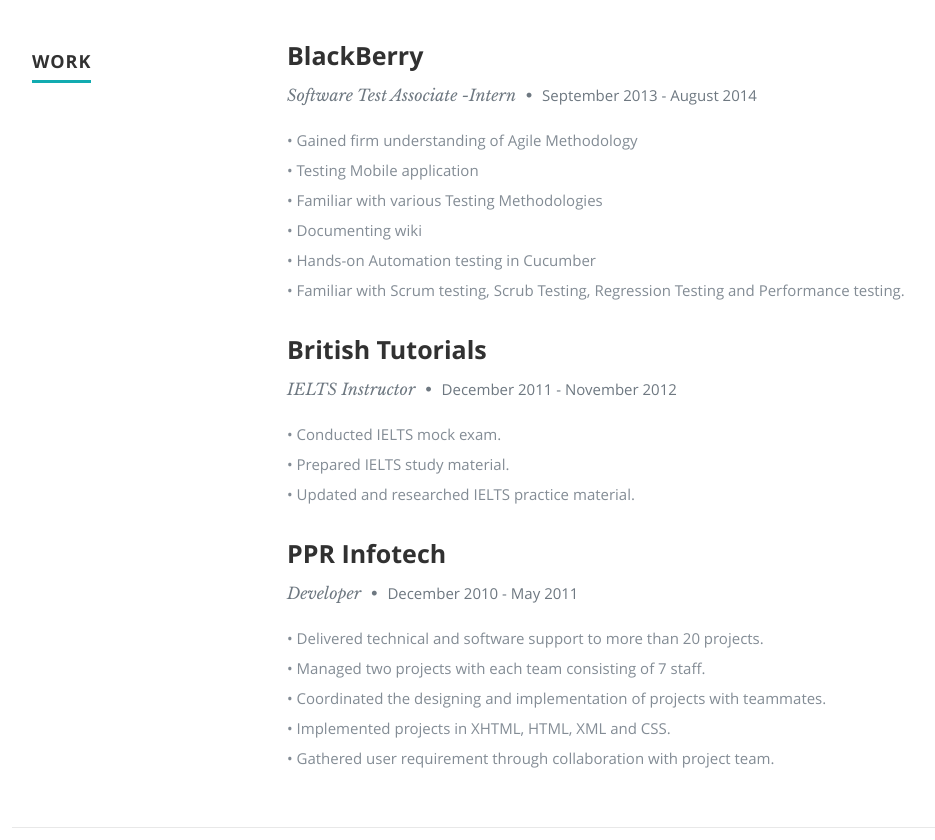
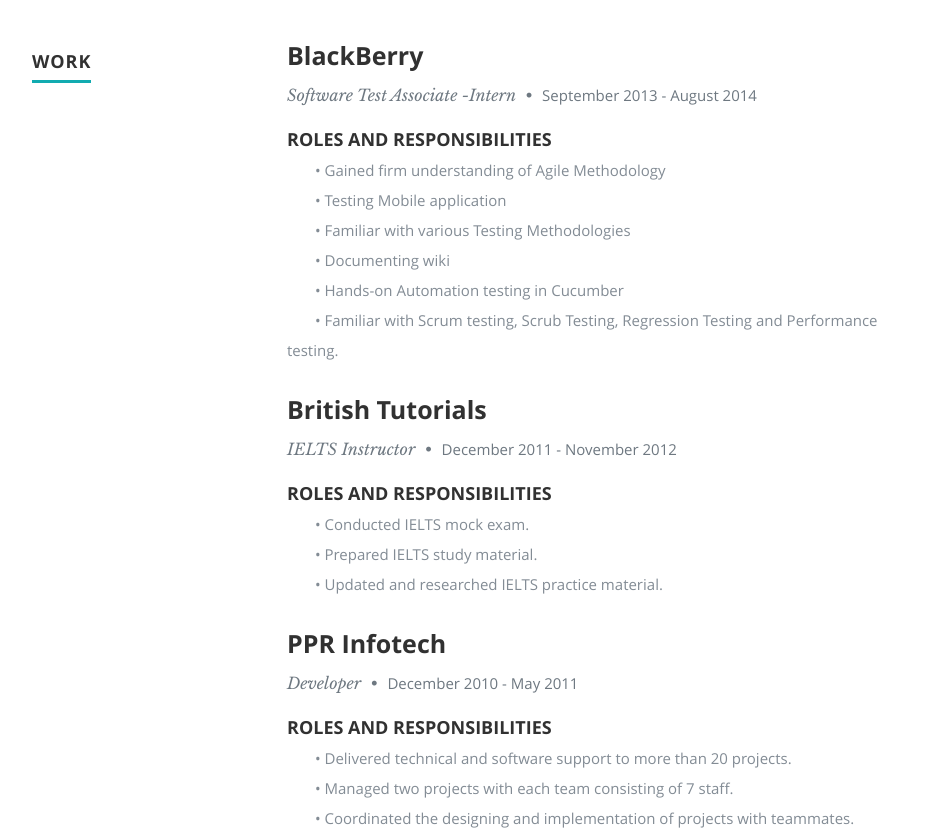
Before and after one commit to Deep1407/deep1407.github.io, a plain HTML site: page index.html in a window 1280 px wide. Shown: the part 1960-2800 px from the top of the page, without its empty margins (118-1053 px from the left). Drawn offline with nearby package versions, Linux system fonts and the light colour scheme.

Commit message:
Work Update

```diff
--- a/index.html
+++ b/index.html
@@ -57,8 +57,8 @@
       <div class="row banner">
          <div class="banner-text">
             <h1 class="responsive-headline">I'm<br/>Jagdeep Matharu</h1>
-            <h3>I am a Software Student, love to work in team and always ready to learn <br/>
-            I love coading and totally obsessed with new technology coming in world to help and simplyfy our day to day life.</h3>
+            <h3><font color="white">I am a Software Student, love to work in team and always ready to learn <br/>
+            I love coading and totally obsessed with new technology coming in world to help and simplyfy our day to day life.</font></h3>
             <!--<h3>I'm a Manila based <span>graphic designer</span>, <span>illustrator</span> and <span>webdesigner</span> creating awesome and
             effective visual identities for companies of all sizes around the globe. Let's <a class="smoothscroll" href="#about">start scrolling</a>
             and learn more <a class="smoothscroll" href="#about">about me</a>.</h3>-->
@@ -222,14 +222,14 @@
 
                   <h3>BlackBerry</h3>
                   <p class="info">Software Test Associate -Intern <span>&bull;</span> <em class="date">September 2013 - August 2014</em></p>
-
+                  <h5>ROLES AND RESPONSIBILITIES</h5>
                   <p>
-                    <span>&bull;</span>	Gained firm understanding of Agile Methodology<br/>
-                    <span>&bull;</span>	Testing Mobile application<br/>
-                    <span>&bull;</span>	Familiar with various Testing Methodologies<br/>
-                    <span>&bull;</span>	Documenting wiki<br/>
-                    <span>&bull;</span>	Hands-on Automation testing in Cucumber<br/>
-                    <span>&bull;</span>	Familiar with Scrum testing, Scrub Testing, Regression Testing and Performance testing.
+                    &emsp;&emsp;<span>&bull;</span>	Gained firm understanding of Agile Methodology<br/>
+                    &emsp;&emsp;<span>&bull;</span>	Testing Mobile application<br/>
+                    &emsp;&emsp;<span>&bull;</span>	Familiar with various Testing Methodologies<br/>
+                    &emsp;&emsp;<span>&bull;</span>	Documenting wiki<br/>
+                    &emsp;&emsp;<span>&bull;</span>	Hands-on Automation testing in Cucumber<br/>
+                    &emsp;&emsp;<span>&bull;</span>	Familiar with Scrum testing, Scrub Testing, Regression Testing and Performance testing.
 
                   <!--Lorem ipsum dolor sit amet, consectetuer adipiscing elit. Aenean commodo ligula eget dolor. Aenean massa.
                   Cum sociis natoque penatibus et magnis dis parturient montes, nascetur ridiculus mus. Donec quam felis,
@@ -247,11 +247,11 @@
 
                   <h3>British Tutorials</h3>
                   <p class="info">IELTS Instructor <span>&bull;</span> <em class="date">December 2011 - November 2012</em></p>
-
+                  <h5>ROLES AND RESPONSIBILITIES</h5>
                   <p>
-                    <span>&bull;</span>	Conducted IELTS mock exam.<br/>
-                    <span>&bull;</span>	Prepared IELTS study material.<br/>
-                    <span>&bull;</span>	Updated and researched IELTS practice material.
+                    &emsp;&emsp;<span>&bull;</span>	Conducted IELTS mock exam.<br/>
+                    &emsp;&emsp;<span>&bull;</span>	Prepared IELTS study material.<br/>
+                    &emsp;&emsp;<span>&bull;</span>	Updated and researched IELTS practice material.
 
 <!--
                   This is Photoshop's version  of Lorem Ipsum. Proin gravida nibh vel velit auctor aliquet.
@@ -270,13 +270,13 @@
 
                   <h3>PPR Infotech</h3>
                   <p class="info">Developer <span>&bull;</span> <em class="date">December 2010 - May 2011</em></p>
-
+                  <h5>ROLES AND RESPONSIBILITIES</h5>
                   <p>
-                    <span>&bull;</span>	Delivered technical and software support to more than 20 projects.<br/>
-                    <span>&bull;</span>	Managed two projects with each team consisting of 7 staff.<br/>
-                    <span>&bull;</span>	Coordinated the designing and implementation of projects with teammates.<br/>
-                    <span>&bull;</span>	Implemented projects in XHTML, HTML, XML and CSS.<br/>
-                    <span>&bull;</span>	Gathered user requirement through collaboration with project team.
+                    &emsp;&emsp;<span>&bull;</span>	Delivered technical and software support to more than 20 projects.<br/>
+                    &emsp;&emsp;<span>&bull;</span>	Managed two projects with each team consisting of 7 staff.<br/>
+                    &emsp;&emsp;<span>&bull;</span>	Coordinated the designing and implementation of projects with teammates.<br/>
+                    &emsp;&emsp;<span>&bull;</span>	Implemented projects in XHTML, HTML, XML and CSS.<br/>
+                    &emsp;&emsp;<span>&bull;</span>	Gathered user requirement through collaboration with project team.
                     <!--
                   This is Photoshop's version  of Lorem Ipsum. Proin gravida nibh vel velit auctor aliquet.
                   Aenean sollicitudin, lorem quis bibendum auctor, nisi elit consequat ipsum, nec sagittis sem
@@ -315,8 +315,8 @@
 						<li><span class="bar-expand wordpress"></span><em>CSS3 / Bootstrap</em></li>
 						<li><span class="bar-expand css"></span><em>SQL & PL/SQL</em></li>
 						<li><span class="bar-expand html5"></span><em>HTML5</em></li>
-                  <li><span class="bar-expand jquery"></span><em>jQuery</em></li>
-                  <li><span class="bar-expand illustrator"></span><em>Java</em></li>
+            <li><span class="bar-expand jquery"></span><em>jQuery</em></li>
+            <li><span class="bar-expand illustrator"></span><em>Java</em></li>
 					</ul>
 
 				</div><!-- end skill-bars -->
```
